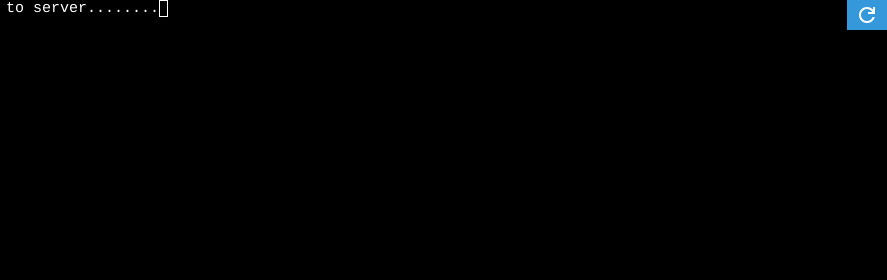
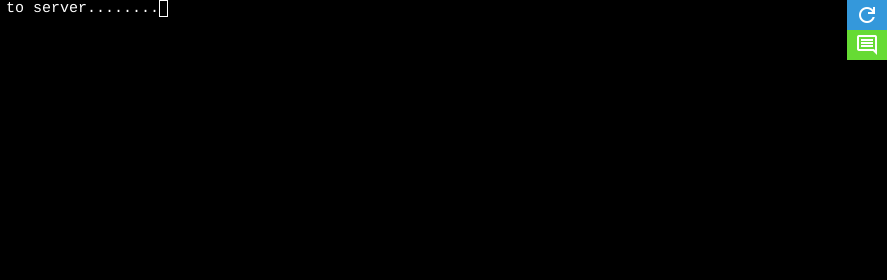
Before and after one commit to shinohara-rin/cloudshell, a website built with Vite: page web/index.html in a window 1280 px wide. Shown: the top 280 px of the page, 393-1280 px from the left. Built offline with nearby package versions, Linux system fonts and the light colour scheme; no server answers; what split.js, xterm-addon-canvas, xterm-addon-fit, xterm-addon-web-links would draw is missing.

Commit message:
Refactor toolbar layout and add feedback button

```diff
--- a/web/index.html
+++ b/web/index.html
@@ -12,11 +12,18 @@
     <div class="root">
       <object id="webpage" data="https://capabilitiesforcoders.com/"></object>
       <div id="terminal">
-        <button id="reconnect" title="Reconnect">
-          <span class="material-symbols-outlined">
-            refresh
-          </span>
-        </button>
+        <div class="toolbar">
+          <button id="reconnect" title="Reconnect">
+            <span class="material-symbols-outlined">
+              refresh
+            </span>
+          </button>
+          <button id="feedback" title="Feedback">
+            <span class="material-symbols-outlined">
+              comment
+            </span>
+          </button>
+        </div>
       </div>
       <div id="uploading">
         <div>Uploading</div>
--- a/web/main.js
+++ b/web/main.js
@@ -81,6 +81,9 @@ window.addEventListener("DOMContentLoaded", function () {
     socket.disconnect()
     term.reset()
     socket.connect()
+  })
+  this.document.getElementById('feedback').addEventListener('click', () => {
+    // TODO
   })
 
   const term_resize_ob = new ResizeObserver((entries) => {
--- a/web/style.css
+++ b/web/style.css
@@ -20,17 +20,31 @@ body{
   width: 100vw;
 }
 
-#reconnect {
+.toolbar {
   position: absolute;
   top: 0px;
   right: 0px;
   z-index: 99;
+  display: flex;
+  flex-direction: column;
+}
+
+#reconnect {
   border-radius: 0;
   background-color:#3498db;
   color: white;
   border: #3498db solid 2px;
   border-radius: 0;
 }
+
+#feedback {
+  border-radius: 0;
+  background-color:#66db34;
+  color: white;
+  border: #66db34 solid 2px;
+  border-radius: 0;
+}
+
 
 .xterm-viewport {
   overflow: hidden !important;
```
